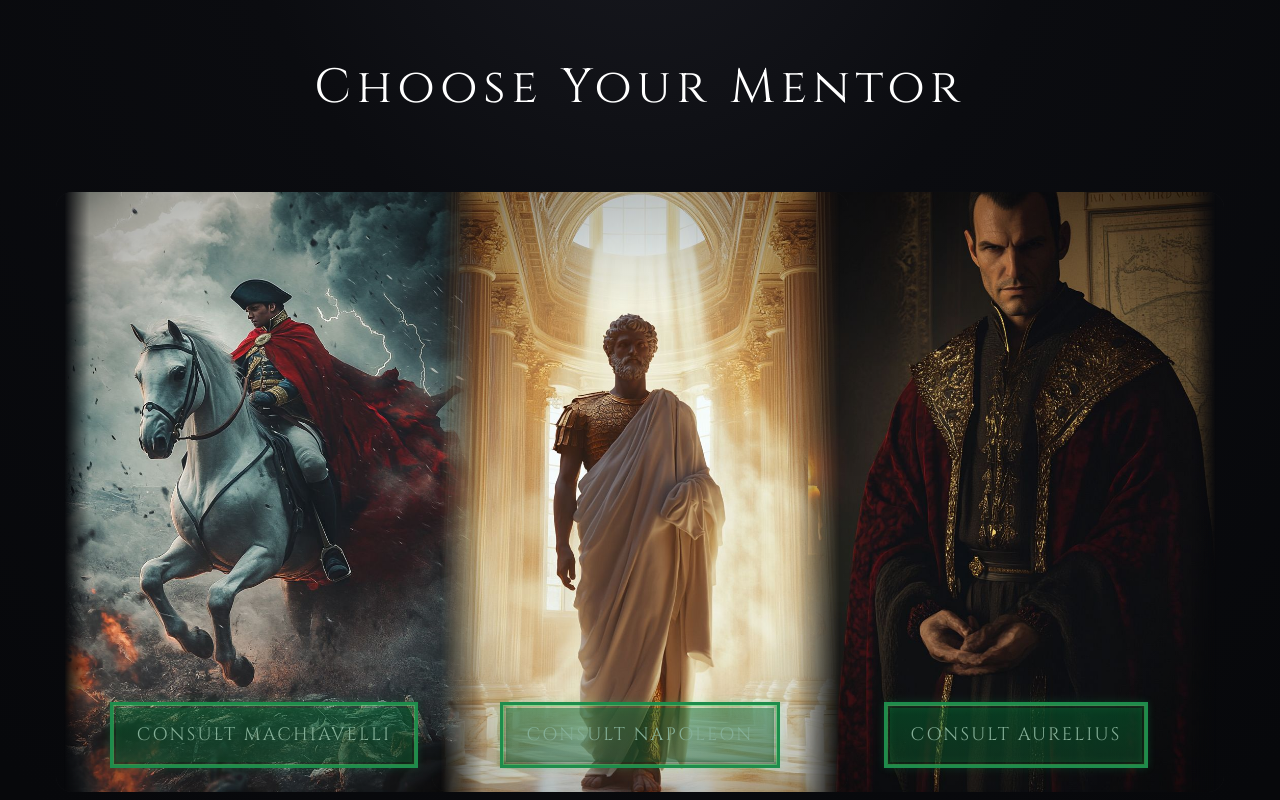
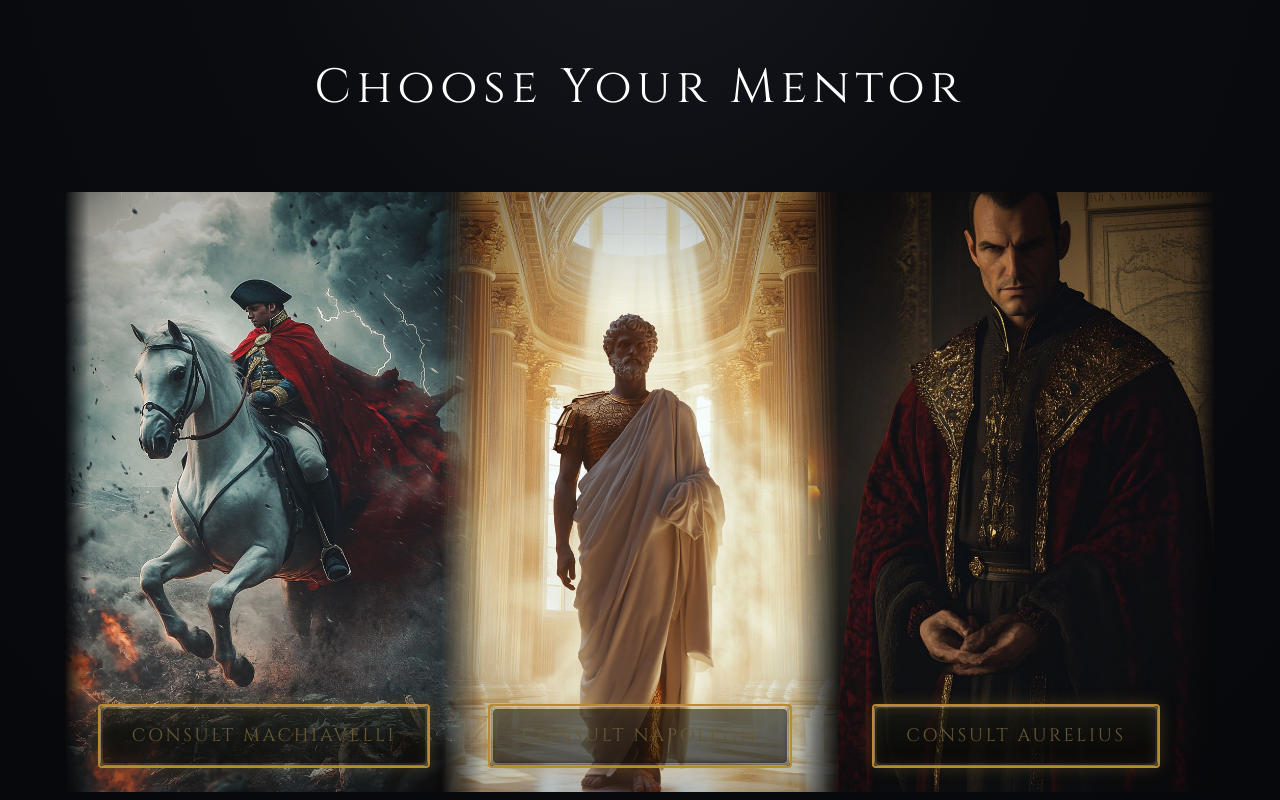
Before and after one commit to teamscoodia/Imperium-AI, a Next.js app: page / in a window 1280 px wide. Shown: the top 800 px of the page. Built offline with nearby package versions, Linux system fonts and the light colour scheme.

Commit message:
updated border color

```diff
--- a/components/MentorCard.tsx
+++ b/components/MentorCard.tsx
@@ -48,36 +48,33 @@ export function MentorCard({
         />
       </div>
       <div className="absolute inset-x-0 bottom-0 p-5 md:p-6 flex justify-center">
-      {/* <button
-        className="inline-flex items-center gap-2 p-2 md:px-6 md:py-4 text-white font-normal tracking-wide transition-colors duration-300 backdrop-blur-sm border-2 border-green-500 focus:outline-none focus-visible:ring-2 focus-visible:ring-green-400 hover:bg-green-700/20"
-        onClick={(e) => e.preventDefault()}
-      >
-        {mentor.title}
-      </button> */}
-
         <button
           className="
             relative inline-flex items-center justify-center
-    p-2 md:px-6 md:py-4
-    font-cinzel text-sm md:text-lg uppercase tracking-[0.12em]
-    text-white
-    border-[3px] border-[#1e8c4c]
-    shadow-[inset_0_1px_0_rgba(255,255,255,0.08),inset_0_-2px_6px_rgba(0,0,0,0.7),0_0_8px_rgba(0,255,128,0.15)]
+            p-2 md:px-8 md:py-4
+            font-cinzel text-lg uppercase tracking-[0.15em]
+            text-transparent bg-clip-text
+            bg-gradient-to-b from-[#fff6d3] via-[#f0c66f] to-[#b98a30]
+            border-[2.5px] border-[#b98a30]
+            rounded-sm
+            bg-[#0b0b09]
+            shadow-[inset_0_2px_2px_rgba(255,255,255,0.1),inset_0_-2px_6px_rgba(0,0,0,0.9),0_0_15px_rgba(185,138,48,0.25)]
             transition-all duration-500 ease-out
-    hover:shadow-[0_0_16px_rgba(0,255,128,0.5),inset_0_-2px_6px_rgba(0,0,0,0.7)]
-    hover:text-[#c9ffd5]
-    before:absolute before:inset-0 before:pointer-events-none
-    before:border-[1px] before:border-[#50fa7b]/50
-    before:shadow-[inset_0_0_10px_rgba(80,250,123,0.25)]
-    after:absolute after:inset-[3px]
-    after:bg-gradient-to-b after:from-green-800 after:to-green-900
-    after:opacity-50
-    focus:outline-none focus-visible:ring-1 focus-visible:ring-green-400
+            hover:shadow-[0_0_20px_rgba(240,198,111,0.6),inset_0_-2px_6px_rgba(0,0,0,0.9)]
+            before:absolute before:inset-0 before:rounded-sm before:pointer-events-none
+            before:border before:border-[#f7e8b0]/50
+            before:shadow-[inset_0_0_15px_rgba(240,198,111,0.3)]
+            after:absolute after:inset-[3px] after:rounded-sm
+            after:bg-gradient-to-b after:from-[#1a1a12] after:via-[#0e0e08] after:to-[#050402]
+            after:opacity-60
+            focus:outline-none focus-visible:ring-2 focus-visible:ring-[#f0c66f]/60
           "
           onClick={(e) => e.preventDefault()}
         >
           {mentor.title}
         </button>
+
+
 
       </div>
 
```
Lines whose indentation alone changed are shown as unchanged.
